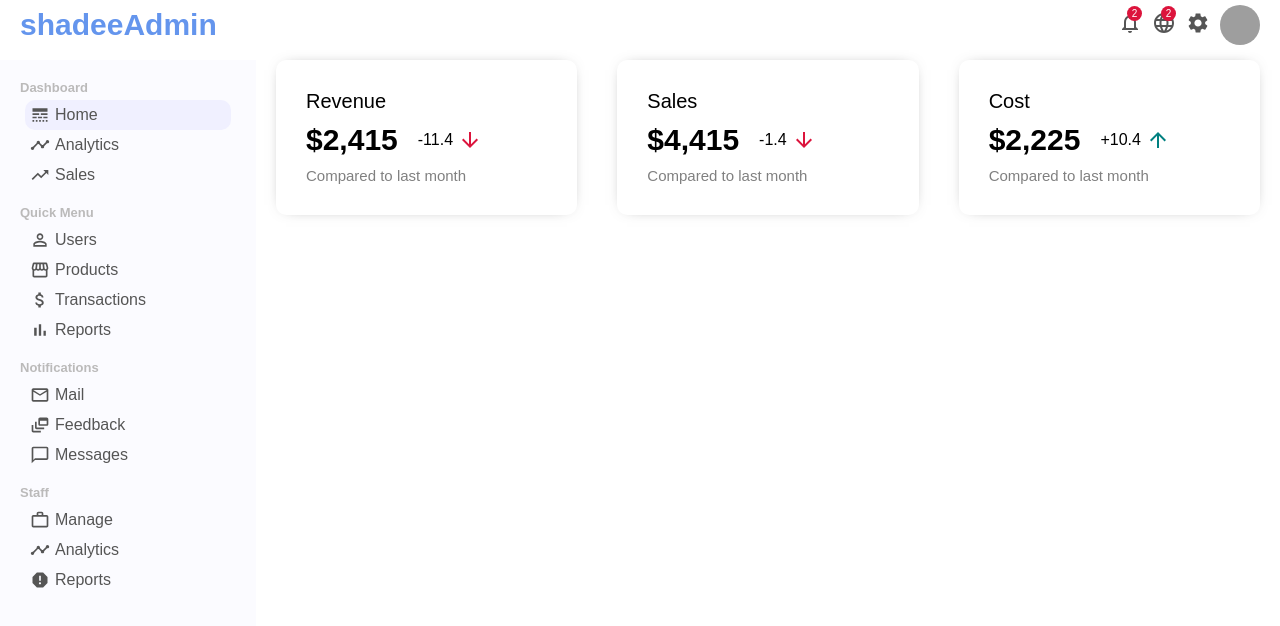
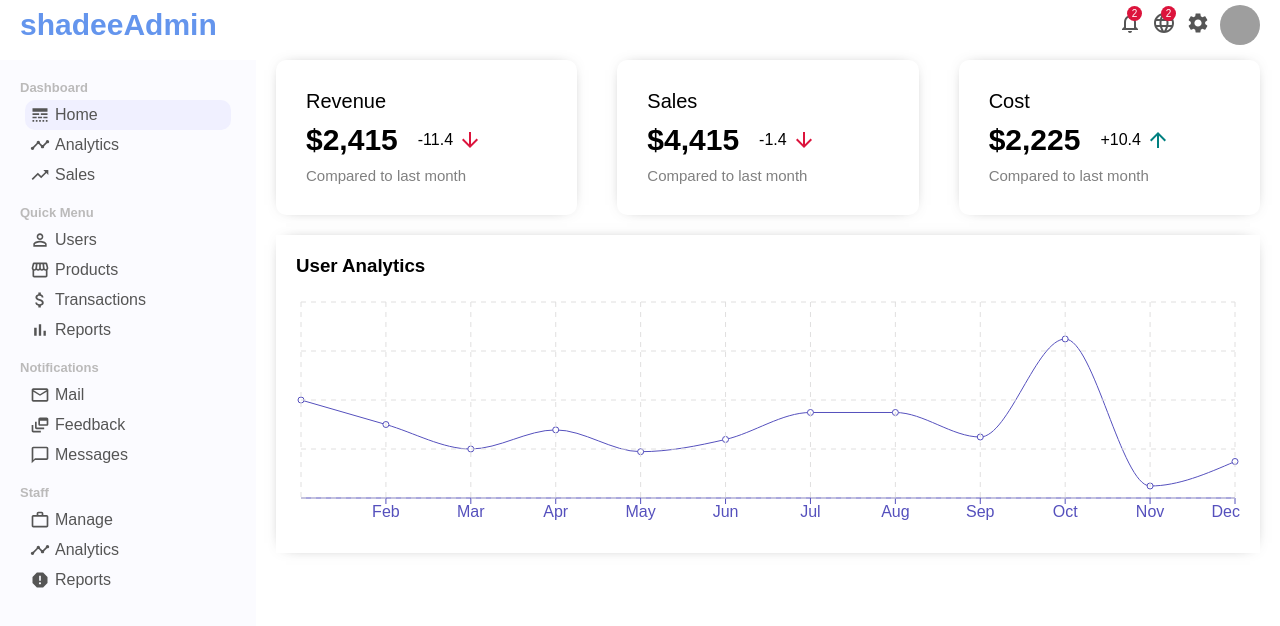
Before and after one commit to 1157030004/admin-panel, a React (Create React App) app: page / in a window 1280 px wide. Shown: the top 626 px of the page. Built offline with nearby package versions, Linux system fonts and the light colour scheme; grey boxes are pictures that could not be loaded; a web font is replaced by a local one.

Commit message:
line chart

```diff
--- /dev/null
+++ b/src/components/chart/Chart.jsx
@@ -0,0 +1,25 @@
+import { LineChart, Line, XAxis, CartesianGrid, Tooltip, ResponsiveContainer } from 'recharts';
+import "./chart.css"
+
+
+const Chart = ({title, data, dataKey, grid}) => {
+
+    return (
+        <div className="chart">
+            <h3 className="chartTitle">{title}</h3>
+            <ResponsiveContainer
+                width="100%"
+                aspect={4 / 1}
+            >
+                <LineChart data={data}>
+                    <XAxis dataKey="name" stroke="#5550bd"/>
+                    <Line type="monotone" dataKey={dataKey} stroke="#5550bd" />
+                    <Tooltip />
+                    {grid && <CartesianGrid stroke="#e0dfdf" strokeDasharray="5 5" />}
+                </LineChart>
+            </ResponsiveContainer>
+        </div>
+    )
+}
+
+export default Chart
--- /dev/null
+++ b/src/components/chart/chart.css
@@ -0,0 +1,10 @@
+.chart {
+	margin: 20px;
+	padding: 20px;
+	-webkit-box-shadow: 0px 0px 15px -10px rgba(0, 0, 0, 0.75);
+	box-shadow: 0px 0px 15px -10px rgba(0, 0, 0, 0.75);
+}
+
+.chartTitle {
+	margin-bottom: 20px;
+}
--- /dev/null
+++ b/src/dummyData.js
@@ -0,0 +1,50 @@
+export const userData = [
+	{
+		name: "Jan",
+		"Active User": 4000,
+	},
+	{
+		name: "Feb",
+		"Active User": 3000,
+	},
+	{
+		name: "Mar",
+		"Active User": 2000,
+	},
+	{
+		name: "Apr",
+		"Active User": 2780,
+	},
+	{
+		name: "May",
+		"Active User": 1890,
+	},
+	{
+		name: "Jun",
+		"Active User": 2390,
+	},
+	{
+		name: "Jul",
+		"Active User": 3490,
+	},
+	{
+		name: "Aug",
+		"Active User": 3490,
+	},
+	{
+		name: "Sep",
+		"Active User": 2490,
+	},
+	{
+		name: "Oct",
+		"Active User": 6490,
+	},
+	{
+		name: "Nov",
+		"Active User": 490,
+	},
+	{
+		name: "Dec",
+		"Active User": 1490,
+	},
+];
--- a/src/pages/home/Home.jsx
+++ b/src/pages/home/Home.jsx
@@ -1,10 +1,13 @@
+import Chart from "../../components/chart/Chart"
 import FeaturedInfo from "../../components/featuredInfo/FeaturedInfo"
 import "./home.css"
+import {userData} from "../../dummyData"
 
 const Home = () => {
     return (
         <div className="home">
             <FeaturedInfo />
+            <Chart data={userData} title="User Analytics" grid dataKey="Active User" />
         </div>
     )
 }
```
